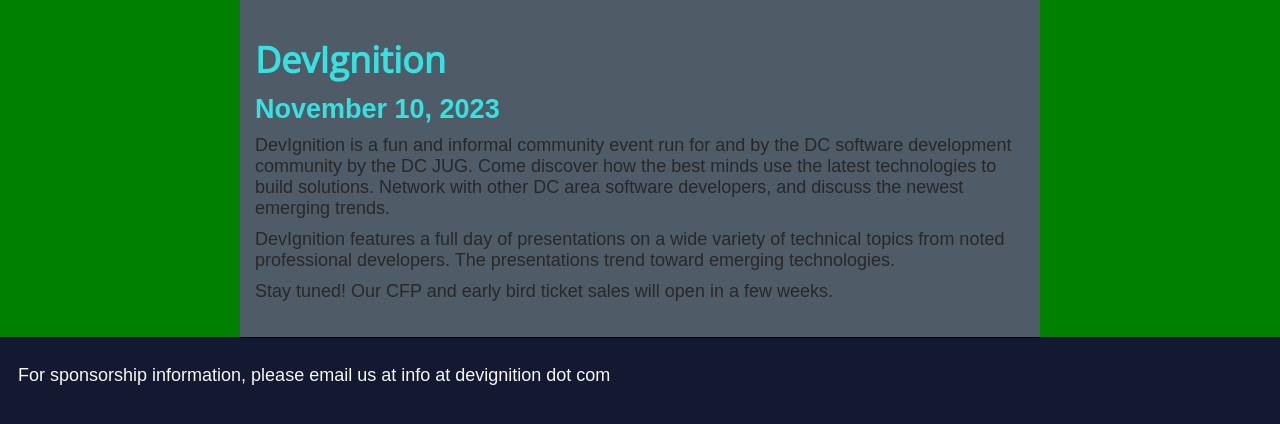
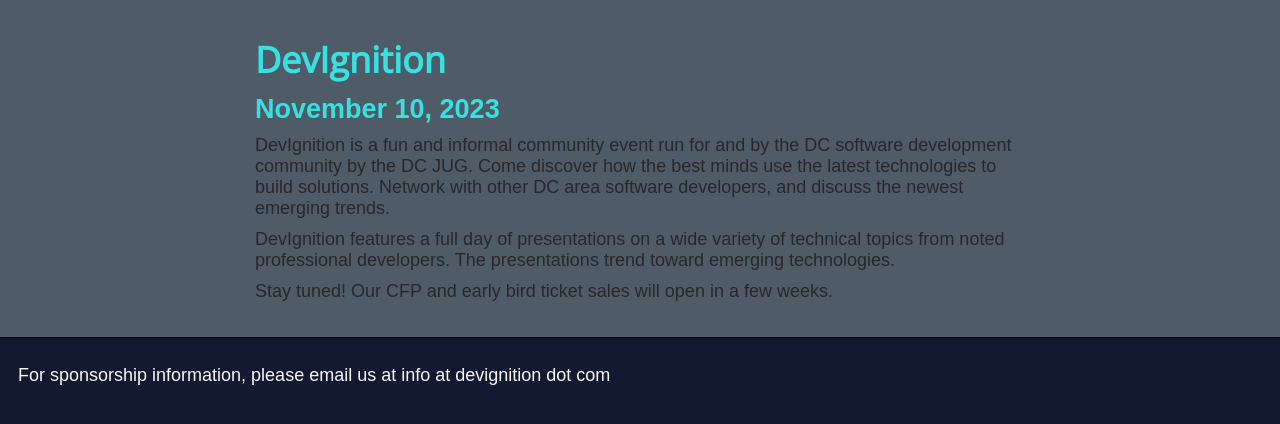
Before and after one commit to gothamgo/devignition, a Jekyll site: the page built from index.html, in a window 1280 px wide. Shown: the top 424 px of the page. Built offline with Jekyll 4.4.1, drawn with Linux system fonts in a browser that asks for light colours; some web fonts are replaced.

Commit message:
Update index.html

```diff
--- a/index.html
+++ b/index.html
@@ -3,9 +3,11 @@
 ---
 
 <style>
-  div.content {
+  div.content-wrapper {
     background-color: #4f5b66;
     margin: 0 auto;
+  }
+  div.content {
     max-width: 800px;
   }
 </style>
```
